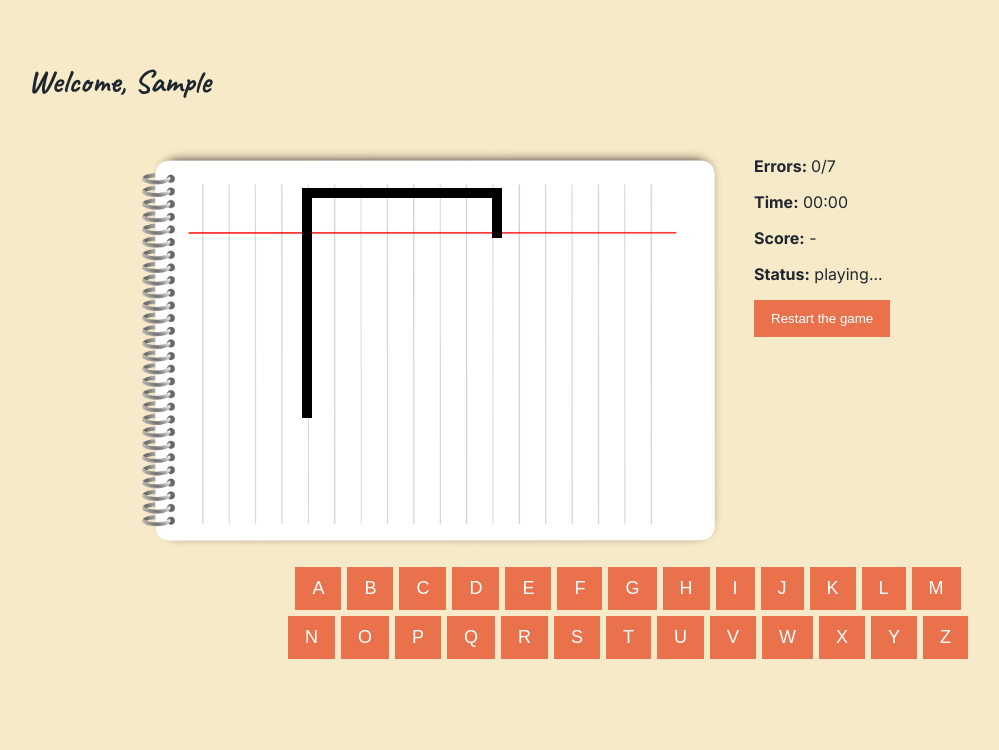
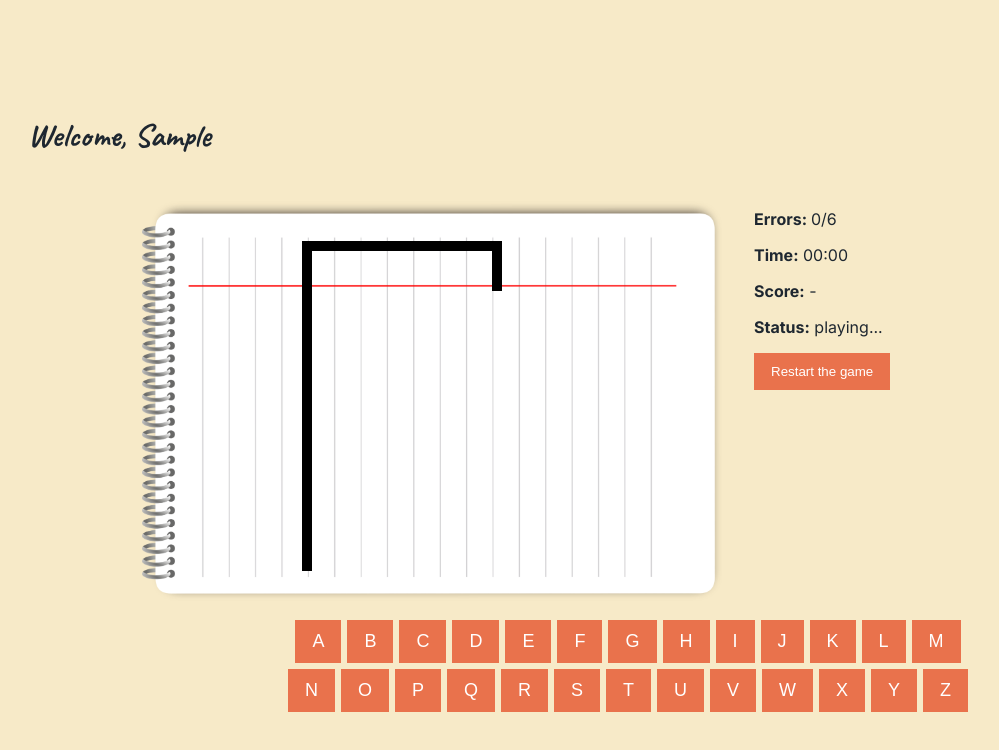
Before and after one commit to SilvijaProzinger/hangman-game, a React (Create React App) app: page / in a window 1280 px wide. Both pictures are taken after typing "Sample" into the empty fields and a click on the button "Submit your name". Shown: the top 750 px of the page, without its empty margins (12-1011 px from the left). Built offline with nearby package versions, Linux system fonts and the light colour scheme; no server answers.

Commit message:
add readme and finish up styling

```diff
--- a/public/index.html
+++ b/public/index.html
@@ -9,7 +9,6 @@
       name="description"
       content="Web site created using create-react-app"
     />
-    <link rel="apple-touch-icon" href="%PUBLIC_URL%/logo192.png" />
     <!--
       manifest.json provides metadata used when your web app is installed on a
       user's mobile device or desktop. See https://developers.google.com/web/fundamentals/web-app-manifest/
--- a/src/App.css
+++ b/src/App.css
@@ -7,12 +7,12 @@ body {
   height: 100vh;
 }
 
-/*#root {
+#root {
   height: 100%;
   display: flex;
   align-items: center;
   justify-content: center;
-}*/
+}
 
 .app-container {
   max-width: 75rem;
@@ -40,7 +40,6 @@ button {
   }
 
   &:disabled {
-    cursor: none;
     background-color: rgba(233, 114, 76, 0.5);
     border-color: rgba(233, 114, 76, 0.5);
   }
--- a/src/components/HangmanDrawing.tsx
+++ b/src/components/HangmanDrawing.tsx
@@ -9,31 +9,9 @@ const HangmanDrawing = () => {
   return (
     <div className={styles.container}>
       <div className={styles.hangman}>{drawing.slice(0, errors)}</div>
-      <div
-        style={{
-          height: "50px",
-          width: "10px",
-          background: "black",
-          position: "absolute",
-          right: '220px',
-        }}
-      />
-      <div
-        style={{
-          height: "10px",
-          width: "200px",
-          background: "black",
-          marginLeft: "120px",
-        }}
-      />
-      <div
-        style={{
-          height: "220px",
-          width: "10px",
-          background: "black",
-          marginLeft: "120px",
-        }}
-      />
+      <div className={styles.hangman__noose} />
+      <div className={styles.hangman__gallows__right} />
+      <div className={styles.hangman__gallows__left} />
     </div>
   );
 };
--- a/src/components/PlayerErrors.tsx
+++ b/src/components/PlayerErrors.tsx
@@ -4,7 +4,7 @@ import { RootState } from "../store/store";
 const PlayerError = () => {
   const errors = useSelector((state: RootState) => state.game.errors);
 
-  return <p><strong>Errors: </strong>{errors}/7 </p>;
+  return <p><strong>Errors: </strong>{errors}/6 </p>;
 };
 
 export default PlayerError;
--- a/src/store/middleware/gameStatusMiddleware.ts
+++ b/src/store/middleware/gameStatusMiddleware.ts
@@ -9,7 +9,7 @@ gameStatusMiddleware.startListening({
   effect: async (action, listenerApi) => {
     const state = listenerApi.getState() as RootState;
     const isGameWon = state.game.charsToGuess.every((letter) => state.game.guessedLetters.includes(letter.toLowerCase()));
-    if (isGameWon || state.game.errors >= 7) {
+    if (isGameWon || state.game.errors >= 6) {
       listenerApi.dispatch(finishGame(isGameWon ? 'won' : 'lost'));
     }
   },
--- a/src/styles/HangmanDrawing.module.css
+++ b/src/styles/HangmanDrawing.module.css
@@ -14,10 +14,41 @@
   right: 180px;
 }
 
+.hangman__noose {
+  height: 50px;
+  width: 10px;
+  background: black;
+  position: absolute;
+  right: 150px;
+}
+
+.hangman__gallows__right {
+  height: 10px;
+  width: 200px;
+  background: black;
+  margin-left: 50px;
+}
+
+.hangman__gallows__left {
+  height: 100%;
+  width: 10px;
+  background: black;
+  margin-left: 50px;
+}
+
 @media (min-width: 48rem) {
   .container {
     flex-grow: 1;
     flex-basis: 70%;
+  }
+
+  .hangman__noose {
+    right: 220px;
+  }
+
+  .hangman__gallows__left,
+  .hangman__gallows__right {
+    margin-left: 120px;
   }
 }
 
@@ -28,6 +59,30 @@
   }
 
   .hangman {
-    right: 50px;
+    right: 110px;
   }
 }
+
+@media (max-width: 31rem) {
+  .container {
+    max-width: 100%;
+  }
+
+  .hangman {
+    right: 75px;
+  }
+
+  .hangman__gallows__right {
+    max-width: 190px;
+  }
+
+  .hangman__noose {
+    right: 115px;
+  }
+}
+
+@media (min-width: 48rem) and (max-width: 56rem){
+  .hangman__noose {
+    right: 150px;
+  }
+}
```
Also changed, not shown: public/logo192.png (added), 1 other file (tests, documents, lock files or other folders).
